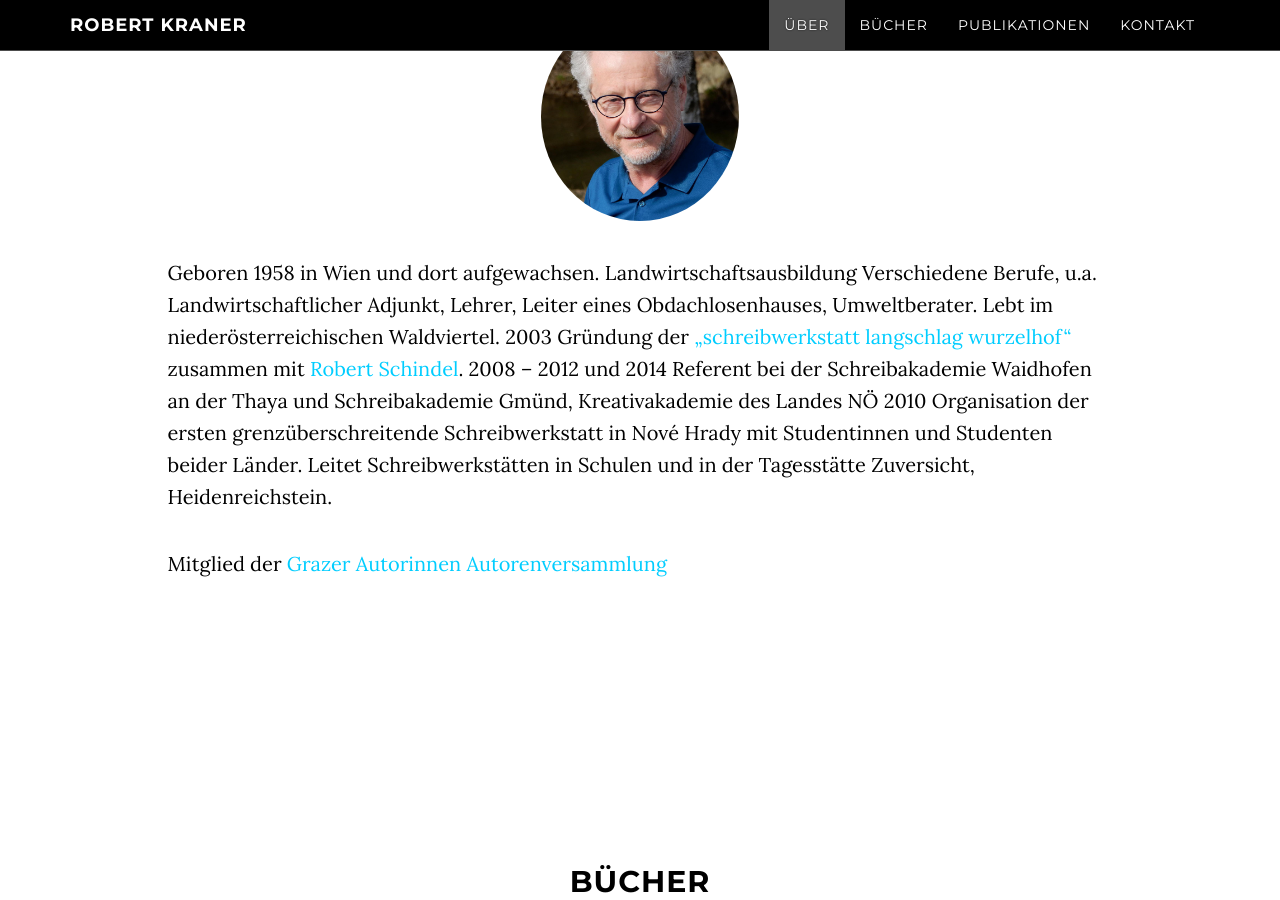
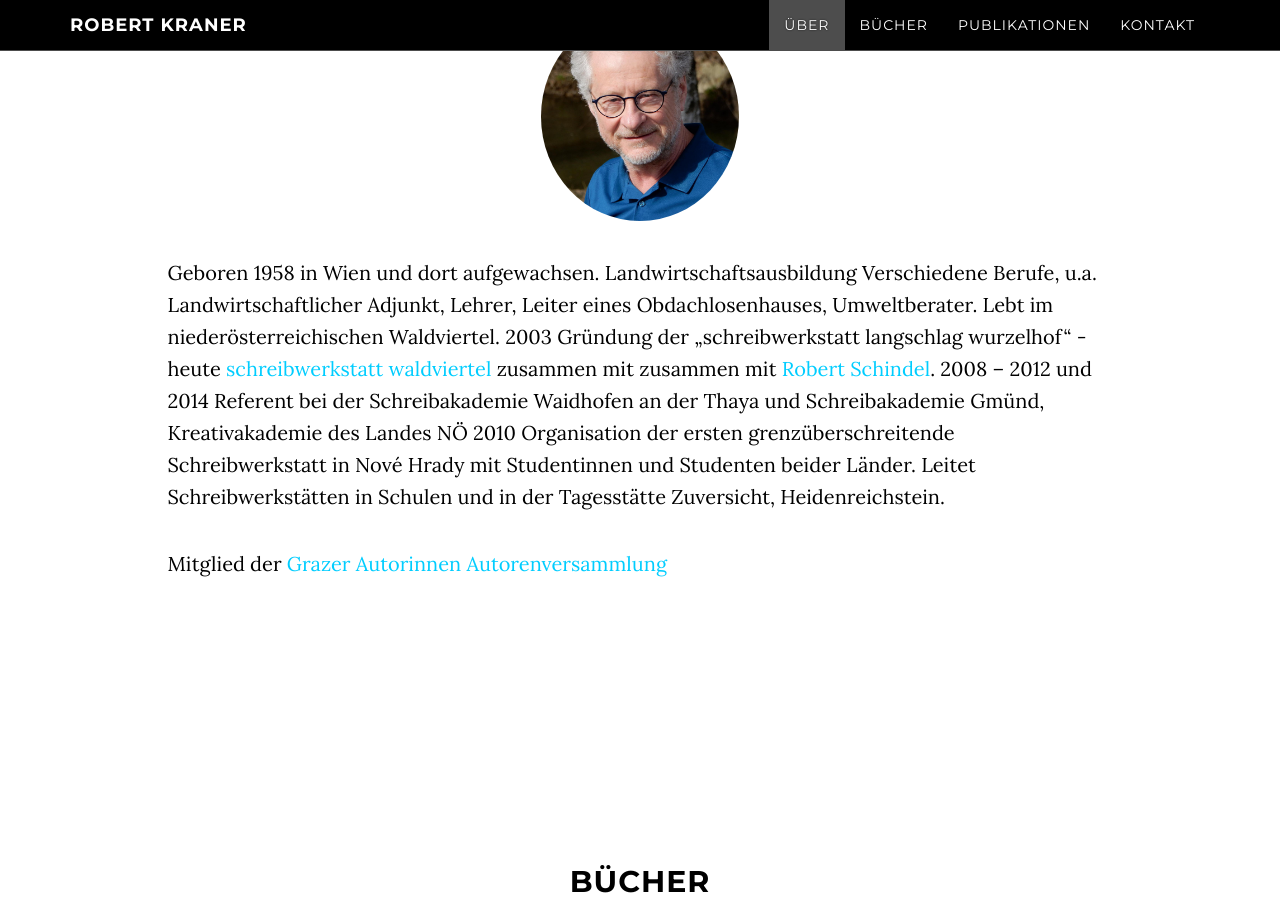
Before and after one commit to robertkraner/robertkraner.at, a Jekyll site: the page built from index.html, in a window 1280 px wide and 900 px high, scrolled down 1227 px. Built offline with Jekyll 4.4.1, drawn with Linux system fonts in a browser that asks for light colours; nearby versions of some CDN libraries; comment, search, counter and statistics services are not loaded.

Commit message:
about: schreibwerkstatt waldviertel eingebaut

```diff
--- a/about.html
+++ b/about.html
@@ -14,7 +14,7 @@ Geboren 1958 in Wien und dort aufgewachsen.
 Landwirtschaftsausbildung
 Verschiedene Berufe, u.a. Landwirtschaftlicher Adjunkt, Lehrer, Leiter eines Obdachlosenhauses, Umweltberater.
 Lebt im niederösterreichischen Waldviertel.
-2003 Gründung der  <a href="https://www.schreibwerkstatt.at">„schreibwerkstatt langschlag wurzelhof“</a> zusammen mit <a href="http://www.schindel.at/">Robert Schindel</a>.
+2003 Gründung der „schreibwerkstatt langschlag wurzelhof“ -  heute <a href="https://www.schreibwerkstatt.at">schreibwerkstatt waldviertel</a> zusammen mit  zusammen mit <a href="http://www.schindel.at/">Robert Schindel</a>.
 2008 – 2012 und 2014 Referent bei der Schreibakademie Waidhofen an der Thaya und Schreibakademie Gmünd, Kreativakademie des Landes NÖ
 2010 Organisation der ersten grenzüberschreitende Schreibwerkstatt in Nové Hrady mit Studentinnen und Studenten beider Länder.
 Leitet Schreibwerkstätten in Schulen und in der Tagesstätte Zuversicht, Heidenreichstein.
```
